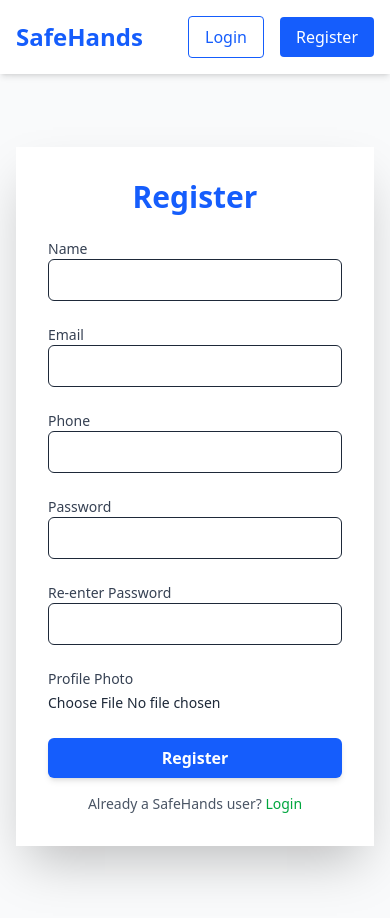
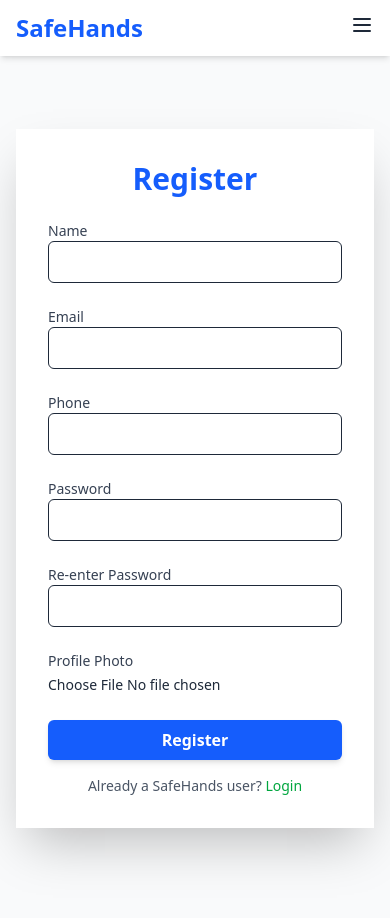
Before and after one commit to methegoku/safehands-new-nextjs, a Next.js app: page /register in a window 390 px wide. Built offline with nearby package versions, Linux system fonts and the light colour scheme.

Commit message:
updated navbar

```diff
--- a/components/Navbar.jsx
+++ b/components/Navbar.jsx
@@ -1,20 +1,29 @@
 'use client';
 
 import Link from 'next/link';
+import { useState } from 'react';
+import { Menu, X } from 'lucide-react';
 
 export default function Navbar() {
+  const [mobileOpen, setMobileOpen] = useState(false);
+
   return (
-        <nav className="bg-white shadow-md p-4 flex justify-between items-center sticky top-0 z-50">
+    <nav className="bg-white shadow-md px-4 py-3 flex justify-between items-center sticky top-0 z-50">
+
       <Link href="/" className="text-2xl font-bold text-blue-600">
         SafeHands
       </Link>
+
+
       <div className="space-x-6 hidden md:flex">
         <Link href="/about" className="text-gray-700 hover:text-blue-600">About Us</Link>
         <Link href="/careers" className="text-gray-700 hover:text-blue-600">Careers</Link>
         <Link href="/support" className="text-gray-700 hover:text-blue-600">Support</Link>
         <Link href="/contact" className="text-gray-700 hover:text-blue-600">Contact</Link>
       </div>
-            <div className="space-x-4">
+
+
+      <div className="space-x-2 hidden md:flex">
         <Link href="/login">
           <button className="px-4 py-2 border border-blue-600 text-blue-600 rounded hover:bg-blue-50 transition">
             Login
@@ -26,6 +35,28 @@ export default function Navbar() {
           </button>
         </Link>
       </div>
+
+
+      <div className="md:hidden">
+        <button onClick={() => setMobileOpen(!mobileOpen)}>
+          {mobileOpen ? <X className="w-6 h-6" /> : <Menu className="w-6 h-6" />}
+        </button>
+      </div>
+
+      {mobileOpen && (
+        <div className="absolute top-full left-0 w-full bg-white shadow-md flex flex-col gap-3 p-4 md:hidden z-50">
+          <Link href="/about" onClick={() => setMobileOpen(false)} className="text-gray-700 hover:text-blue-600">About Us</Link>
+          <Link href="/careers" onClick={() => setMobileOpen(false)} className="text-gray-700 hover:text-blue-600">Careers</Link>
+          <Link href="/support" onClick={() => setMobileOpen(false)} className="text-gray-700 hover:text-blue-600">Support</Link>
+          <Link href="/contact" onClick={() => setMobileOpen(false)} className="text-gray-700 hover:text-blue-600">Contact</Link>
+          <Link href="/login" onClick={() => setMobileOpen(false)}>
+            <button className="mt-2 w-full border border-blue-600 text-blue-600 py-2 rounded hover:bg-blue-50">Login</button>
+          </Link>
+          <Link href="/register" onClick={() => setMobileOpen(false)}>
+            <button className="w-full bg-blue-600 text-white py-2 rounded hover:bg-blue-700">Register</button>
+          </Link>
+        </div>
+      )}
     </nav>
   );
 }
```
Lines whose indentation alone changed are shown as unchanged.
